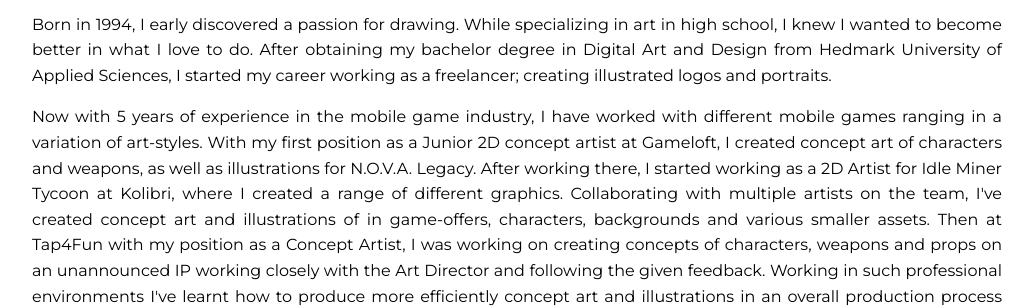
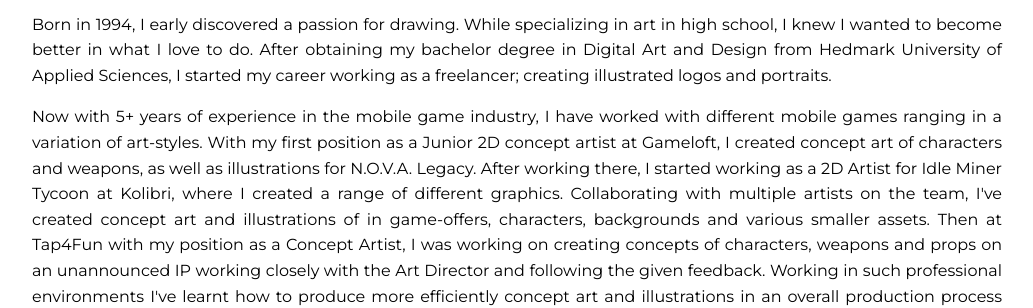
Before and after one commit to aurorageorges/aurorageorges.github.io, a Jekyll site: the page built from index.html, in a window 1280 px wide and 900 px high, scrolled down 907 px. Shown: the part 153-461 px from the top of the window, without its empty margins (123-1156 px from the left). Built offline with Jekyll 4.4.1, drawn with Linux system fonts in a browser that asks for light colours; some of the changed text lies outside the part shown.

Commit message:
Update index.html

```diff
--- a/index.html
+++ b/index.html
@@ -54,7 +54,7 @@
     freelancer; creating illustrated logos and portraits.
   </p>
   <p class="paragraph">
-    Now with 5 years of experience in the mobile game industry, I have worked with different mobile games ranging in a variation of art-styles. With my first position as a Junior 2D concept artist at Gameloft,
+    Now with 5+ years of experience in the mobile game industry, I have worked with different mobile games ranging in a variation of art-styles. With my first position as a Junior 2D concept artist at Gameloft,
     I created concept art of characters and weapons, as well as illustrations for N.O.V.A. Legacy. After working there, I started working as a 2D Artist for Idle Miner Tycoon at Kolibri, where I created a range of different graphics.
     Collaborating with multiple artists on the team, I've created concept art and illustrations of in game-offers, characters, backgrounds and various smaller assets.
     Then at Tap4Fun with my position as a Concept Artist, I was working on creating concepts of characters, weapons and props on an unannounced IP working closely with the Art Director and following the given feedback.
@@ -64,7 +64,7 @@
   <p class="paragraph">
     I'm always looking forward to work on interesting projects, meeting new people and constantly improve my art,
     so please feel free to contact me about work opportunities. You can also
-    <a class="link" href="/assets/files/2024_CV_AuroraGeorges.pdf">
+    <a class="link" href="/assets/files/CV_AuroraGeorges.pdf">
       download my resume
     </a>.
   </p>
```
